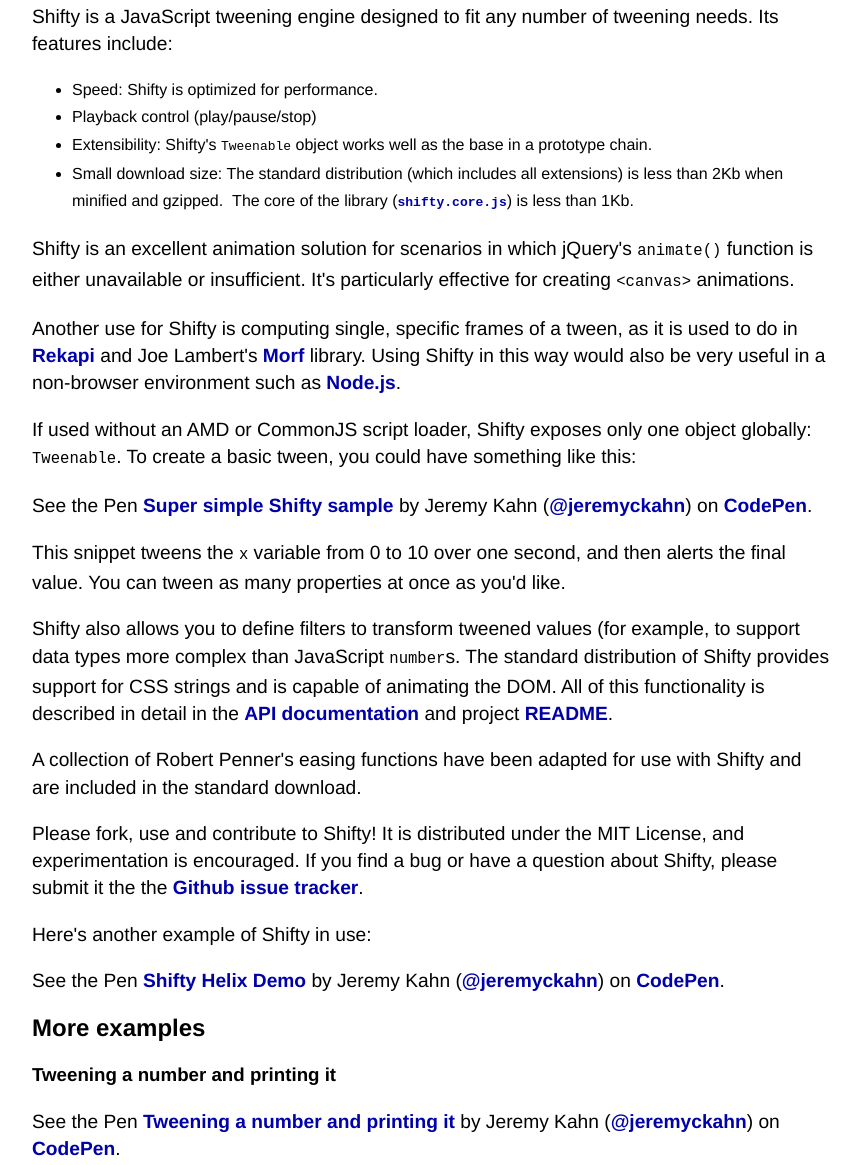
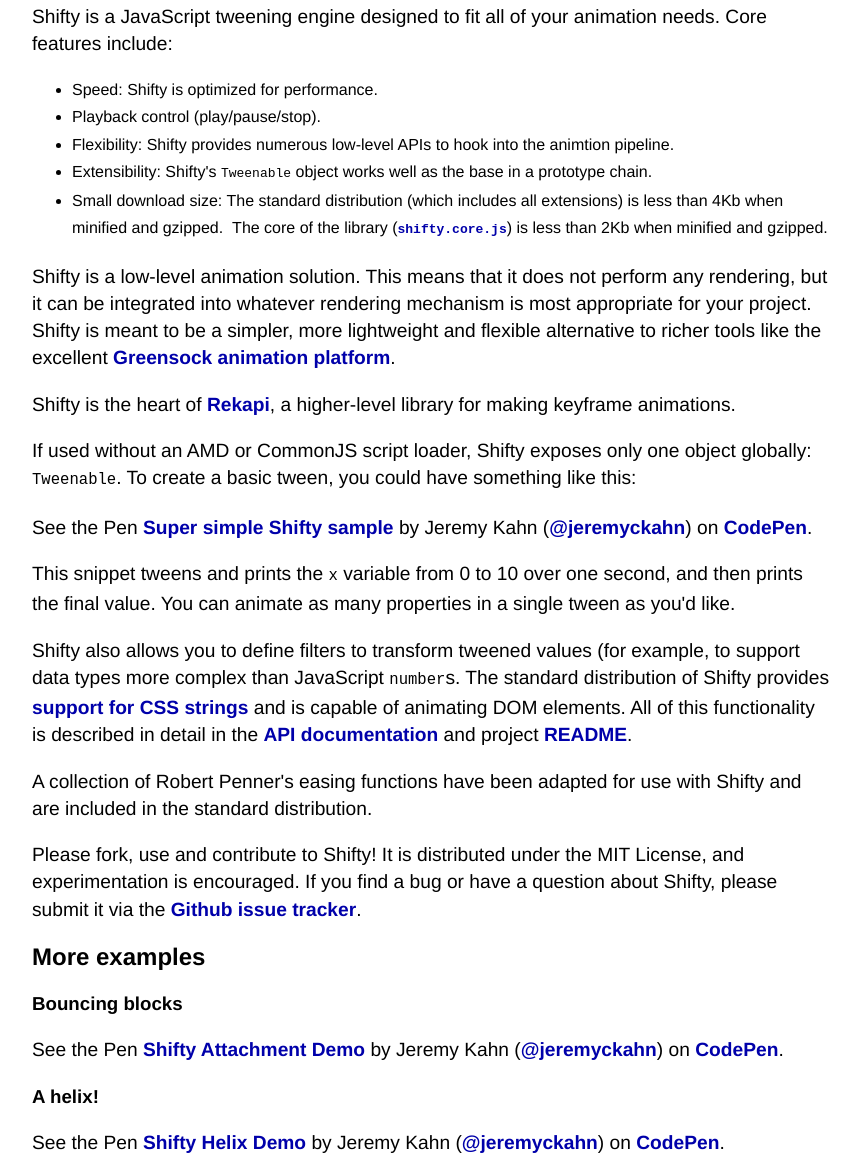
Before and after one commit to jeremyckahn/shifty, a website: page index.html in a window 1280 px wide. Shown: the part 325-1490 px from the top of the page, without its empty margins (208-1068 px from the left). Drawn offline with Linux system fonts and the light colour scheme; a script that the page names is missing.

Commit message:
Updates README and index.html.

```diff
--- a/index.html
+++ b/index.html
@@ -64,26 +64,30 @@
     </ul>
     <div id="main">
       <a href="https://github.com/jeremyckahn/shifty"><img style="position: absolute; top: 0; left: 0; border: 0;" src="asset/img/forkme.png" alt="Fork me on GitHub"></a>
-      <p>Shifty is a JavaScript tweening engine designed to fit any number of tweening needs.  Its features include:</p>
+      <p>Shifty is a JavaScript tweening engine designed to fit all of your animation needs. Core features include:</p>
       <ul>
           <li>Speed: Shifty is optimized for performance.</li>
-          <li>Playback control (play/pause/stop)</li>
+          <li>Playback control (play/pause/stop).</li>
+          <li>Flexibility: Shifty provides numerous low-level APIs to hook into the animtion pipeline.</li>
           <li>Extensibility: Shifty's <code>Tweenable</code> object works well as the base in a prototype chain.</li>
-          <li>Small download size: The standard distribution (which includes all extensions) is less than 2Kb when minified and gzipped.  The core of the library (<code><a href="https://github.com/jeremyckahn/shifty/blob/master/src/shifty.core.js" target="_blank">shifty.core.js</a></code>) is less than 1Kb.</li>
+          <li>Small download size: The standard distribution (which includes all extensions) is less than 4Kb when minified and gzipped.  The core of the library (<code><a href="https://github.com/jeremyckahn/shifty/blob/master/src/shifty.core.js" target="_blank">shifty.core.js</a></code>) is less than 2Kb when minified and gzipped.</li>
       </ul>
-      <p>Shifty is an excellent animation solution for scenarios in which jQuery's <code>animate()</code> function is either unavailable or insufficient.  It's particularly effective for creating <code>&lt;canvas&gt;</code> animations.</p>
-      <p>Another use for Shifty is computing single, specific frames of a tween, as it is used to do in <a href="http://rekapi.com/" target="_blank">Rekapi</a> and Joe Lambert's <a href="https://github.com/joelambert/morf" target="_blank">Morf</a> library.  Using Shifty in this way would also be very useful in a non-browser environment such as <a href="http://nodejs.org/" target="_blank">Node.js</a>.</p>
+      <p>Shifty is a low-level animation solution.  This means that it does not perform any rendering, but it can be integrated into whatever rendering mechanism is most appropriate for your project.  Shifty is meant to be a simpler, more lightweight and flexible alternative to richer tools like the excellent <a href="https://greensock.com/" target="_blank">Greensock animation platform</a>.</p>
+      <p>Shifty is the heart of <a href="http://rekapi.com/" target="_blank">Rekapi</a>, a higher-level library for making keyframe animations.</p>
       <p>If used without an AMD or CommonJS script loader, Shifty exposes only one object globally: <code>Tweenable</code>.  To create a basic tween, you could have something like this:</p>
       <p data-height="342" data-theme-id="0" data-slug-hash="ulLaI" data-default-tab="js" data-user="jeremyckahn" class='codepen'>See the Pen <a href='http://codepen.io/jeremyckahn/pen/ulLaI/'>Super simple Shifty sample</a> by Jeremy Kahn (<a href='http://codepen.io/jeremyckahn'>@jeremyckahn</a>) on <a href='http://codepen.io'>CodePen</a>.</p>
       <script async src="//codepen.io/assets/embed/ei.js"></script>
-      <p>This snippet tweens the <code>x</code> variable from 0 to 10 over one second, and then alerts the final value.  You can tween as many properties at once as you'd like.</p>
-      <p>Shifty also allows you to define filters to transform tweened values (for example, to support data types more complex than JavaScript <code>number</code>s.  The standard distribution of Shifty provides support for CSS strings and is capable of animating the DOM.  All of this functionality is described in detail in the <a href="dist/doc/src/shifty.core.js.html">API documentation</a> and project <a href="https://github.com/jeremyckahn/shifty/blob/master/README.md">README</a>.</p>
-      <p>A collection of Robert Penner's easing functions have been adapted for use with Shifty and are included in the standard download.</p>
-      <p>Please fork, use and contribute to Shifty!  It is distributed under the MIT License, and experimentation is encouraged.  If you find a bug or have a question about Shifty, please submit it the the <a href="https://github.com/jeremyckahn/shifty/issues" target="_blank">Github issue tracker</a>.</p>
-      <p>Here's another example of Shifty in use:</p>
+      <p>This snippet tweens and prints the <code>x</code> variable from 0 to 10 over one second, and then prints the final value.  You can animate as many properties in a single tween as you'd like.</p>
+      <p>Shifty also allows you to define filters to transform tweened values (for example, to support data types more complex than JavaScript <code>number</code>s.  The standard distribution of Shifty provides <a href="dist/doc/src/shifty.token.js.html">support for CSS strings</a> and is capable of animating DOM elements.  All of this functionality is described in detail in the <a href="dist/doc/src/shifty.core.js.html">API documentation</a> and project <a href="https://github.com/jeremyckahn/shifty/blob/master/README.md">README</a>.</p>
+      <p>A collection of Robert Penner's easing functions have been adapted for use with Shifty and are included in the standard distribution.</p>
+      <p>Please fork, use and contribute to Shifty!  It is distributed under the MIT License, and experimentation is encouraged.  If you find a bug or have a question about Shifty, please submit it via the <a href="https://github.com/jeremyckahn/shifty/issues" target="_blank">Github issue tracker</a>.</p>
+      <h2>More examples</h2>
+      <h3>Bouncing blocks</h3>
+      <p data-height="560" data-theme-id="0" data-slug-hash="mnLvB" data-default-tab="result" data-user="jeremyckahn" class='codepen'>See the Pen <a href='http://codepen.io/jeremyckahn/pen/mnLvB/'>Shifty Attachment Demo</a> by Jeremy Kahn (<a href='http://codepen.io/jeremyckahn'>@jeremyckahn</a>) on <a href='http://codepen.io'>CodePen</a>.</p>
+      <script async src="//codepen.io/assets/embed/ei.js"></script>
+      <h3>A helix!</h3>
       <p data-height="700" data-theme-id="0" data-slug-hash="brzKu" data-default-tab="result" data-user="jeremyckahn" class='codepen'>See the Pen <a href='http://codepen.io/jeremyckahn/pen/brzKu/'>Shifty Helix Demo</a> by Jeremy Kahn (<a href='http://codepen.io/jeremyckahn'>@jeremyckahn</a>) on <a href='http://codepen.io'>CodePen</a>.</p>
       <script async src="//codepen.io/assets/embed/ei.js"></script>
-      <h2>More examples</h2>
       <h3>Tweening a number and printing it</h3>
       <p data-height="315" data-theme-id="0" data-slug-hash="mDqhB" data-default-tab="js" data-user="jeremyckahn" class='codepen'>See the Pen <a href='http://codepen.io/jeremyckahn/pen/mDqhB/'>Tweening a number and printing it</a> by Jeremy Kahn (<a href='http://codepen.io/jeremyckahn'>@jeremyckahn</a>) on <a href='http://codepen.io'>CodePen</a>.</p>
       <script async src="//codepen.io/assets/embed/ei.js"></script>
```
Also changed, not shown: README.md.
